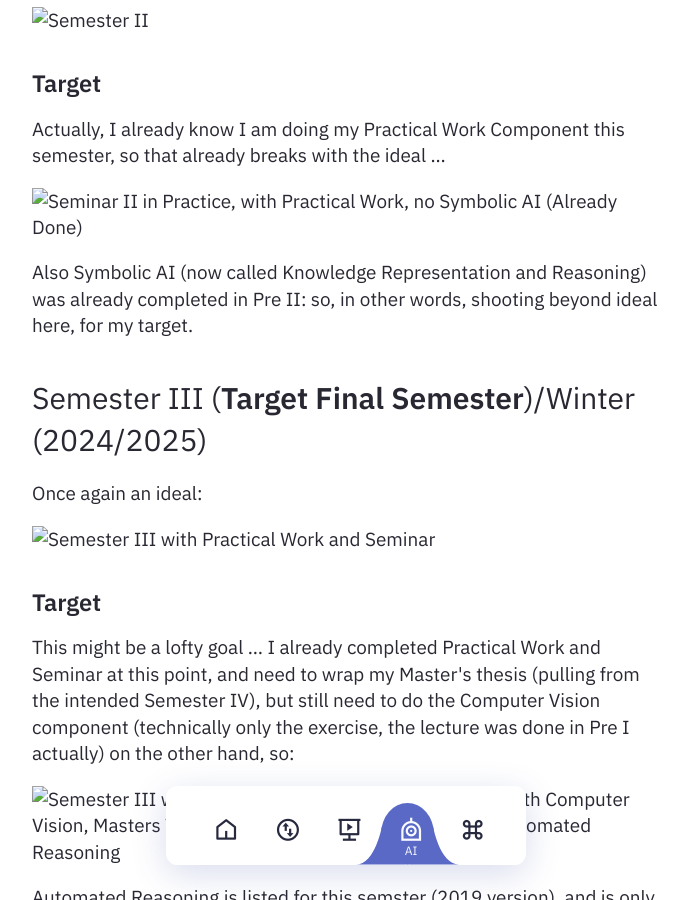
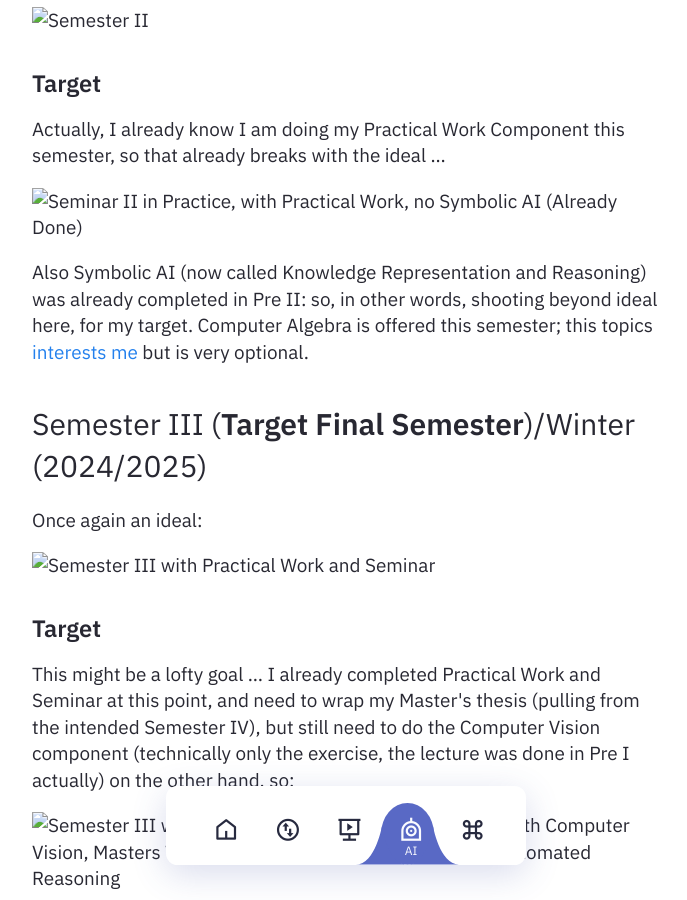
Before and after one commit to heseltime/heseltime.github.io, a Jekyll site: the page built from pages/rDai.md, in a window 1280 px wide and 900 px high, scrolled down 53206 px. Shown: the whole window, without its empty margins (294-981 px from the left). Built offline with Jekyll 4.4.1, drawn with Linux system fonts in a browser that asks for light colours.

Commit message:
Add Computer Algebra note

```diff
--- a/pages/rDai.md
+++ b/pages/rDai.md
@@ -1232,7 +1232,7 @@ Actually, I already know I am doing my Practical Work Component this semester, s
 
 ![Seminar II in Practice, with Practical Work, no Symbolic AI (Already Done)](image-22.png)
 
-Also Symbolic AI (now called Knowledge Representation and Reasoning) was already completed in Pre II: so, in other words, shooting beyond ideal here, for my target.
+Also Symbolic AI (now called Knowledge Representation and Reasoning) was already completed in Pre II: so, in other words, shooting beyond ideal here, for my target. Computer Algebra is offered this semester; this topics [interests me](/wolfram) but is very optional.
 
 ### Semester III (**Target Final Semester**)/Winter (2024/2025)
 
```
